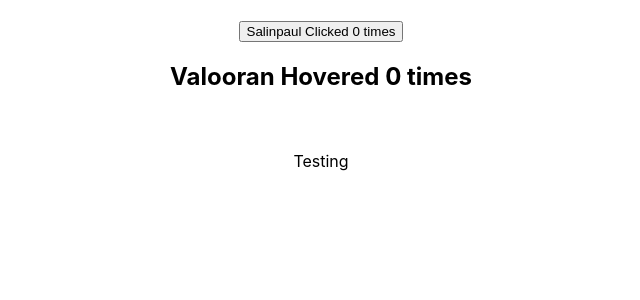
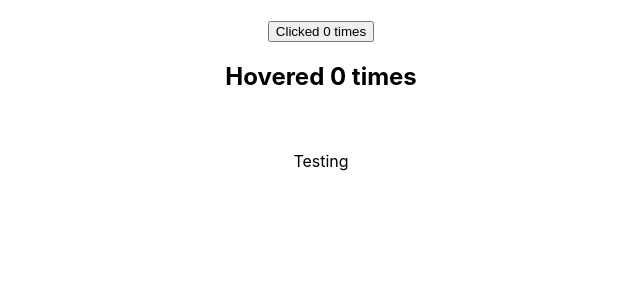
Before and after one commit to salinpaul94/React-baiscs, a React (Create React App) app: page / in a window 1280 px wide. Shown: the top 300 px of the page, without its empty margins (319-959 px from the left). Built offline with nearby package versions, Linux system fonts and the light colour scheme.

Commit message:
Render Prop pattern alternative to HOC part 1

```diff
--- a/src/App.js
+++ b/src/App.js
@@ -1,7 +1,9 @@
 import './App.css';
 
-import ClickCounter from './components/ClickCounter';
-import HoverCounter from './components/HoverCounter';
+import ClickCounterTwo from './components/ClickCounterTwo';
+import HoverConterTwo from './components/HoverConterTwo';
+// import ClickCounter from './components/ClickCounter';
+// import HoverCounter from './components/HoverCounter';
 // import Hero from './Hero';
 // import ErrorBoundary from './components/ErrorBoundary';
 // import PortalDemo from './components/PortalDemo';
@@ -17,8 +19,11 @@ function App() {
   return (
     <div className="App">
       <br />
-      <ClickCounter name={'Salinpaul'}/>
-      <HoverCounter name={'Valooran'}/>
+
+      <ClickCounterTwo/>
+      <HoverConterTwo/>
+      {/* <ClickCounter name={'Salinpaul'}/> */}
+      {/* <HoverCounter name={'Valooran'}/> */}
       {/* <ErrorBoundary>
         <Hero heroName={"Batman"}/>
       </ErrorBoundary>
--- /dev/null
+++ b/src/components/ClickCounterTwo.js
@@ -0,0 +1,28 @@
+import React, { Component } from 'react'
+
+export class ClickCounterTwo extends Component {
+
+    constructor(props) {
+      super(props)
+
+      this.state = {
+         count: 0
+      }
+    }
+
+    incrementCount = () => {
+        this.setState( prevState => {
+            return {count: prevState.count + 1}
+        })
+    }
+  render() {
+    const {count} = this.state
+    return (
+      <div>
+        <button onClick={this.incrementCount}>Clicked {count} times</button>
+      </div>
+    )
+  }
+}
+
+export default ClickCounterTwo
--- /dev/null
+++ b/src/components/HoverConterTwo.js
@@ -0,0 +1,29 @@
+import React, { Component } from 'react'
+
+class HoverConterTwo extends Component {
+
+    constructor(props) {
+      super(props)
+
+      this.state = {
+         count: 0
+      }
+    }
+
+    incrementCount = () => {
+        this.setState( prevState => {
+            return {count: prevState.count + 1}
+        })
+    }
+
+  render() {
+    const {count} = this.state
+    return (
+      <div>
+        <h2 onMouseOver={this.incrementCount}>Hovered {count} times</h2>
+      </div>
+    )
+  }
+}
+
+export default HoverConterTwo
```
